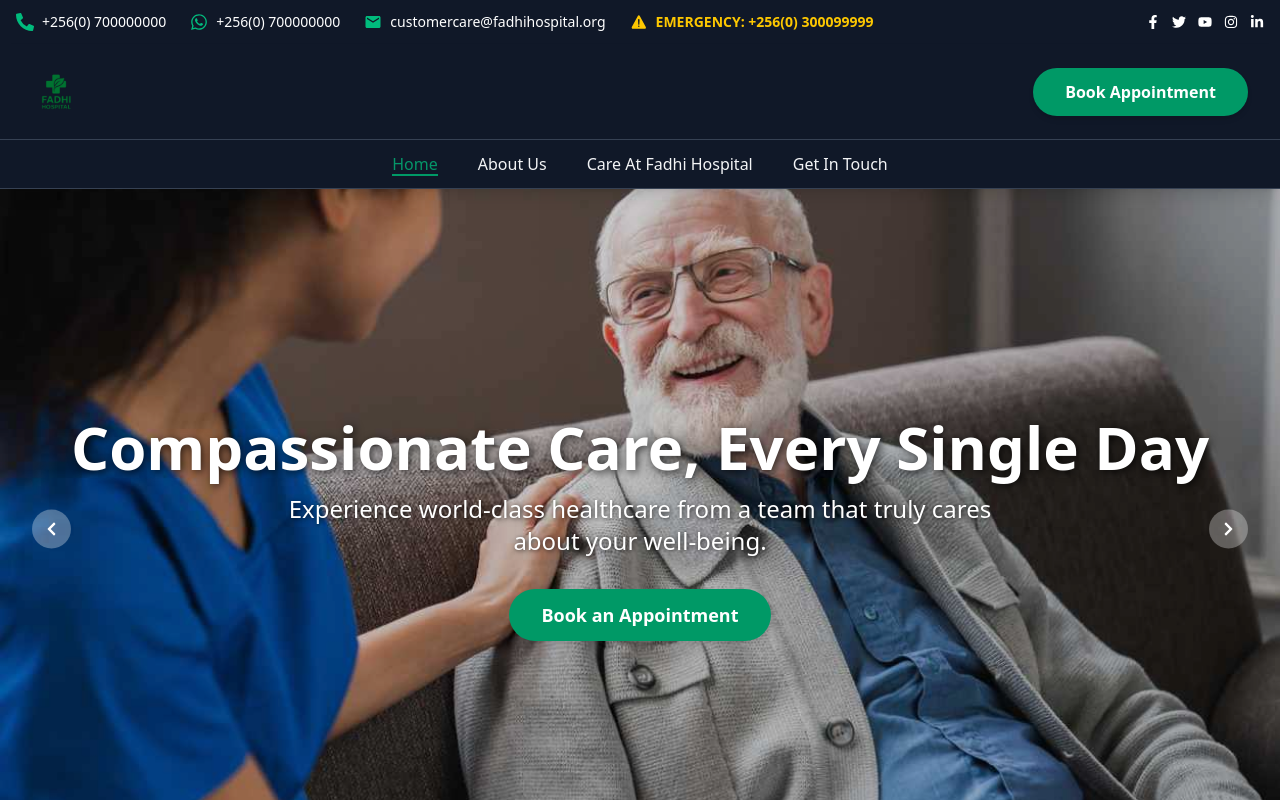
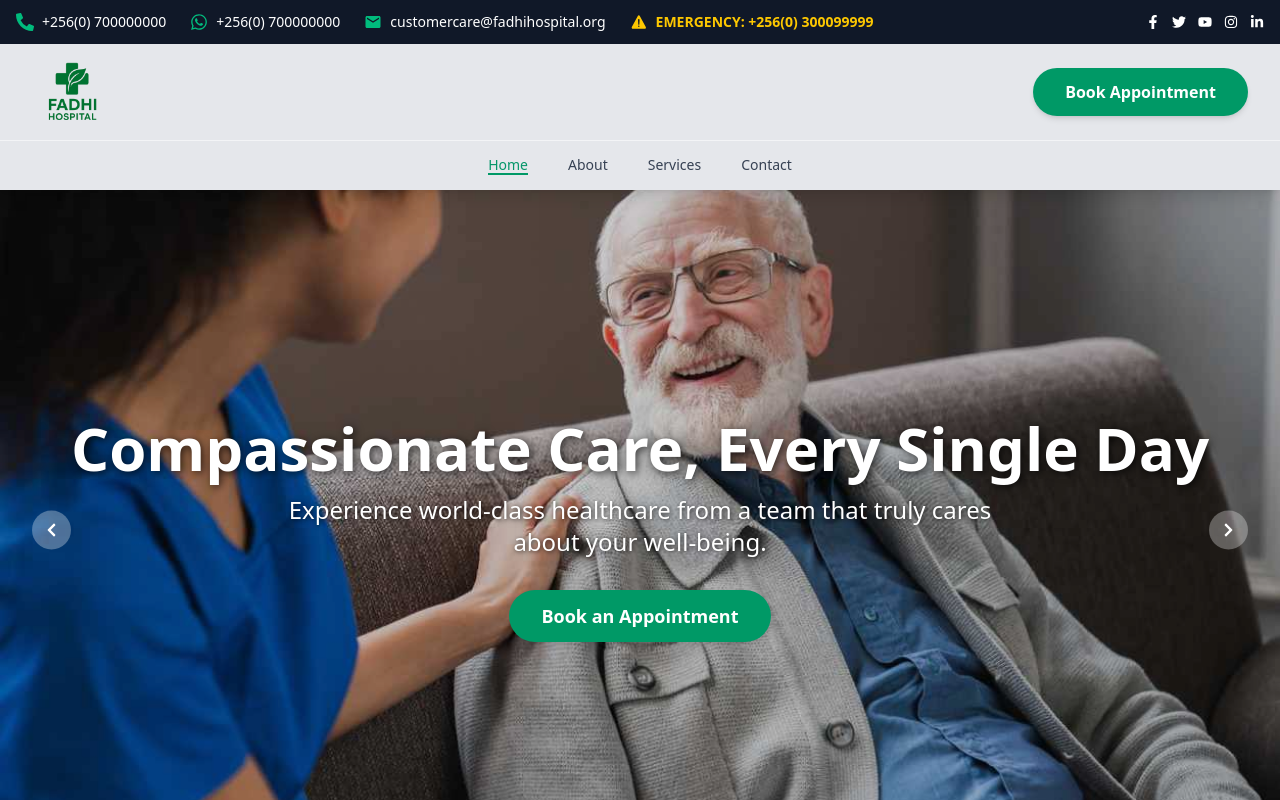
Before and after one commit to fadhi256/Hospital, a React (Vite) app: page / in a window 1280 px wide. Shown: the top 800 px of the page. Built offline with nearby package versions, Linux system fonts and the light colour scheme.

Commit message:
Refactor Navbar component: streamline imports, enhance mobile responsiveness, and improve animation effects

```diff
--- a/src/components/Navbar.jsx
+++ b/src/components/Navbar.jsx
@@ -1,16 +1,15 @@
-import React, { useState, useEffect, useRef } from 'react';
+// src/components/Navbar.jsx
+
+import React, { useState, useEffect } from 'react';
 import { HiMenu, HiX } from 'react-icons/hi';
 import { motion } from "framer-motion";
 import { Link, useLocation } from 'react-router-dom';
+// This import is crucial!
 import { fadeIn } from '../utils/motion';
 import logo from '../assets/FadhiHosipital.png';
 
-const SCROLL_THRESHOLD = 5; // Pixels to scroll before triggering hide/show
-
 const Navbar = () => {
   const [isMenuOpen, setIsMenuOpen] = useState(false);
-  const [isHidden, setIsHidden] = useState(false);
-  const prevScroll = useRef(0); // 1. Use useRef instead of state
   const location = useLocation();
   const [activeLink, setActiveLink] = useState(location.pathname);
 
@@ -18,55 +17,28 @@ const Navbar = () => {
     setActiveLink(location.pathname);
   }, [location.pathname]);
 
-  // 2. This useEffect now only runs ONCE on component mount
-  useEffect(() => {
-    const handleScroll = () => {
-      const currentScroll = window.scrollY;
-      const direction = currentScroll > prevScroll.current ? 'down' : 'up';
-
-      // Only trigger if scrolled more than the threshold
-      if (Math.abs(currentScroll - prevScroll.current) > SCROLL_THRESHOLD) {
-        if (direction === 'down' && currentScroll > 100) {
-          setIsHidden(true);
-        } else if (direction === 'up') {
-          setIsHidden(false);
-        }
-      }
-
-      prevScroll.current = currentScroll; // 3. Update the ref (no re-render)
-    };
-
-    window.addEventListener('scroll', handleScroll);
-
-    // 4. Cleanup listener on unmount
-    return () => window.removeEventListener('scroll', handleScroll);
-  }, []); // 5. Empty dependency array - THIS IS THE KEY!
-
   const navLinks = [
     { href: "/", label: "Home" },
-    { href: "/about", label: "About Us" },
-    { href: "/services", label: "Care At Fadhi Hospital" },
-    { href: "/contact", label: "Get In Touch" },
+    { href: "/about", label: "About" },
+    { href: "/services", label: "Services" },
+    { href: "/contact", label: "Contact" },
   ];
 
   return (
+    // **** THIS IS THE LOAD/SCROLL ANIMATION ****
     <motion.nav
-      variants={fadeIn('down', 0.3)}
+      variants={fadeIn('down', 0.3)} // Fades in from the top
       initial="hidden"
-      whileInView="show"
-      viewport={{ once: true }}
-      // This is now the main navigation bar, sticky at the top
-      className="bg-gray-900 z-40 border-b border-gray-700 shadow-lg sticky top-0 w-full"
+      whileInView="show" // Animates when it enters the screen
+      viewport={{ once: true }} // Only animates one time
+      className="bg-gray-200 z-40 border-b border-gray-200 shadow-lg"
     >
 
       {/* 🏥 UPPER SECTION: Logo and CTA */}
-      {/* This section will now animate its height */}
-      <div
-        className={`border-b border-gray-700 transition-all duration-300 ease-in-out overflow-hidden ${isHidden ? 'md:h-0' : 'h-24'}`}
-      >
-        <div className="container mx-auto px-4 sm:px-6 lg:px-8 flex justify-between items-center h-full">
+      <div className="border-b border-gray-100">
+        <div className="container mx-auto px-4 sm:px-6 lg:px-8 h-24 flex justify-between items-center">
 
-          {/* Logo (Left Side) */}
+          {/* Logo animation */}
           <motion.div
             variants={fadeIn('right', 0.5)}
             className="flex items-center cursor-pointer"
@@ -79,21 +51,20 @@ const Navbar = () => {
                 <img
                   src={logo}
                   alt="Fadhi Hospital Logo"
-                  className="h-12 w-auto object-contain"
+                  className="h-20 w-auto object-contain"
                   loading="lazy"
                   decoding="async"
                 />
               ) : (
-                <Link to="/" className="text-3xl font-extrabold text-white">
+                <Link to="/" className="text-3xl font-extrabold text-gray-900">
                   Fadhi Hospital
                 </Link>
               )}
             </motion.div>
           </motion.div>
 
-          {/* CTA Button & Mobile Menu Toggle (Right Side) */}
+          {/* CTA & Mobile Button animation */}
           <div className="flex items-center gap-4">
-
             <Link to="/contact">
               <motion.button
                 variants={fadeIn('left', 0.5)}
@@ -104,27 +75,26 @@ const Navbar = () => {
                 Book Appointment
               </motion.button>
             </Link>
-
             <motion.button
               variants={fadeIn('left', 0.4)}
               className="md:hidden w-auto p-2"
               onClick={() => setIsMenuOpen(!isMenuOpen)}
             >
-              {/* 6. Fixed icon color to be visible on dark background */}
               {isMenuOpen ? (
-                <HiX className="h-7 w-7 text-gray-100" />
+                <HiX className="h-7 w-7 text-gray-700" />
               ) : (
-                <HiMenu className="h-7 w-7 text-gray-100" />
+                <HiMenu className="h-7 w-7 text-gray-700" />
               )}
             </motion.button>
           </div>
         </div>
       </div>
 
-      {/* 📑 LOWER SECTION: Navigation Links (Desktop Only) */}
+      {/* 📑 LOWER SECTION: Navigation Links */}
       <div className="hidden md:block">
         <div className="container mx-auto px-4 sm:px-6 lg:px-8 h-12 flex items-center justify-center">
 
+          {/* Links animation */}
           <motion.div
             variants={fadeIn('down', 0.5)}
             className="flex items-center gap-10"
@@ -134,11 +104,11 @@ const Navbar = () => {
                 key={index}
                 to={link.href}
                 onClick={() => setActiveLink(link.href)}
-                // Kept your new styles: text-md, text-gray-100
-                className={`text-md font-medium relative after:absolute after:bottom-0 after:left-0 after:h-0.5 after:w-0 hover:after:w-full
-                  after:bg-emerald-600 after:transition-all text-gray-100 hover:text-emerald-600
+                className={`text-sm font-medium relative after:absolute after:bottom-0 after:left-0 after:h-0.5 after:w-0 hover:after:w-full
+                  after:bg-emerald-600 after:transition-all text-gray-700 hover:text-emerald-600
                   ${activeLink === link.href ? 'active after:w-full' : ''}`}
               >
+                {/* Staggered link animation */}
                 <motion.span
                   variants={fadeIn('down', 0.2 * (index + 1))}
                 >
@@ -156,8 +126,7 @@ const Navbar = () => {
           variants={fadeIn('down', 0.2)}
           initial="hidden"
           animate="show"
-          // Switched to bg-gray-800 for better theme consistency
-          className="md:hidden bg-gray-800 border-t border-gray-700 py-4 absolute w-full shadow-lg"
+          className="md:hidden bg-white border-t border-gray-100 py-4 absolute w-full shadow-lg"
         >
           <motion.div
             className="container mx-auto px-4 space-y-4"
@@ -166,14 +135,10 @@ const Navbar = () => {
               <Link
                 key={index}
                 to={link.href}
-                onClick={() => {
-                  setActiveLink(link.href);
-                  setIsMenuOpen(false);
-                }}
-                // Adjusted mobile link colors for dark theme
+                // ... (rest of the link code)
                 className={`block text-base font-medium py-2 px-4 rounded-lg
-                  text-gray-100 hover:bg-gray-700 hover:text-emerald-500 transition-colors
-                  ${activeLink === link.href ? 'active bg-gray-700 !text-emerald-500' : ''}`}
+                  text-gray-700 hover:bg-emerald-50 hover:text-emerald-600 transition-colors
+                  ${activeLink === link.href ? 'active bg-emerald-50' : ''}`}
               >
                 <motion.span
                   variants={fadeIn('right', 0.2 * (index + 1))}
@@ -190,8 +155,7 @@ const Navbar = () => {
                 variants={fadeIn('up', 0.4)}
                 initial="hidden"
                 animate="show"
-                whileHover={{ scale: 1.02 }}
-                whileTap={{ scale: 0.98 }}
+                // ... (rest of the button code)
                 className="w-full bg-emerald-600 text-white px-6 py-3 rounded-full hover:bg-emerald-700 text-sm font-medium transition-all shadow-md"
               >
                 Book Appointment
```
